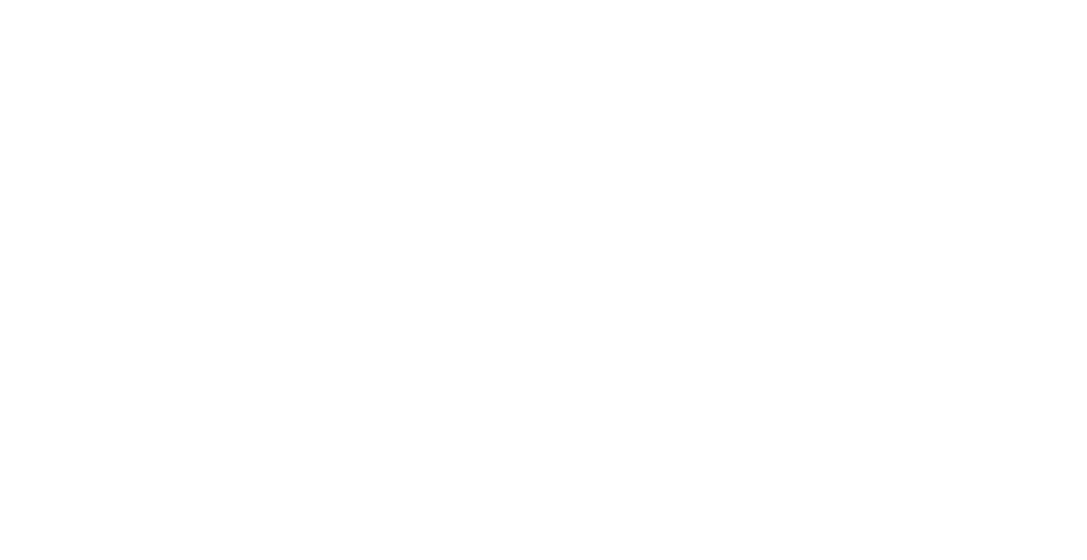
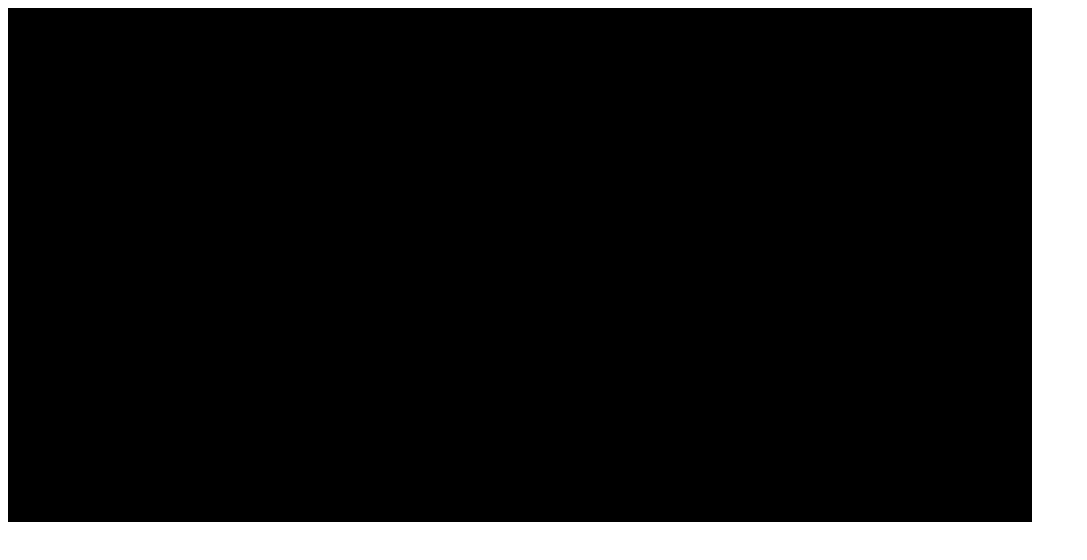
Before and after one commit to michaelcoitim/gameNinja, a plain HTML site: page index.html in a window 1280 px wide. Shown: the whole page, without its empty margins (0-1087 px from the left). Drawn offline with Linux system fonts and the light colour scheme.

Commit message:
Construindo tela.

```diff
--- a/index.html
+++ b/index.html
@@ -1 +1,2 @@
 <canvas></canvas>
+<script src="index.js"></script>
--- a/index.js
+++ b/index.js
@@ -1,2 +1,7 @@
 const  canvas = document.querySelector('canvas');
 const c = canvas.getContext('2d');
+
+canvas.width=1024;
+canvas.height=514;
+
+c.fillRect(0, 0, canvas.width, canvas.height);
```
